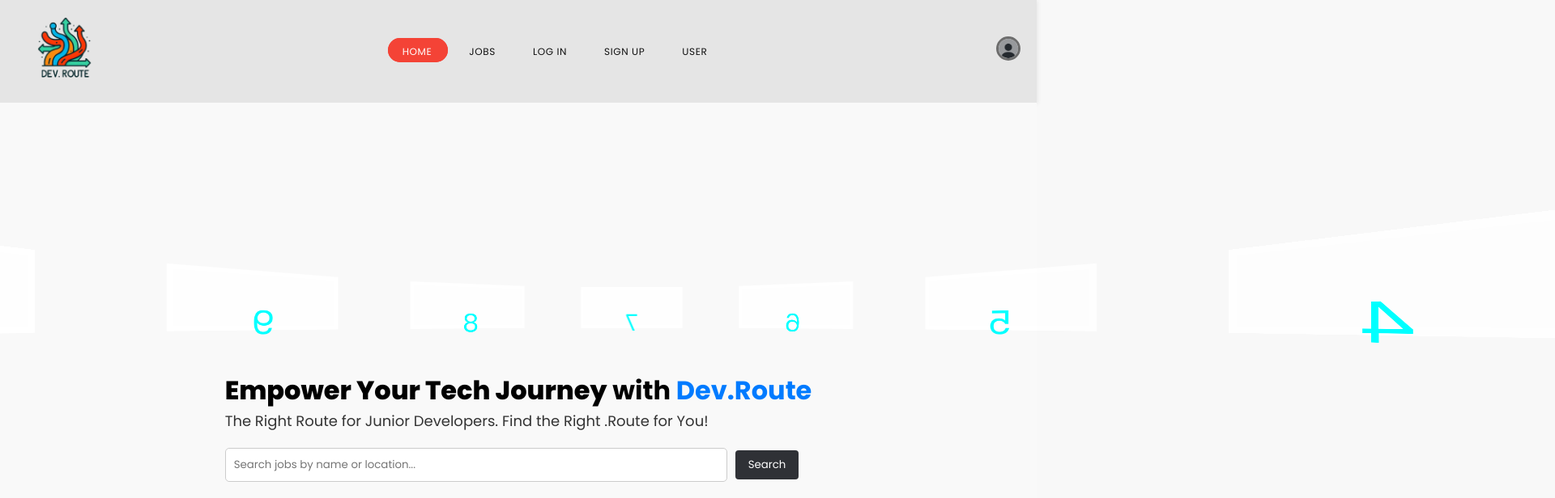
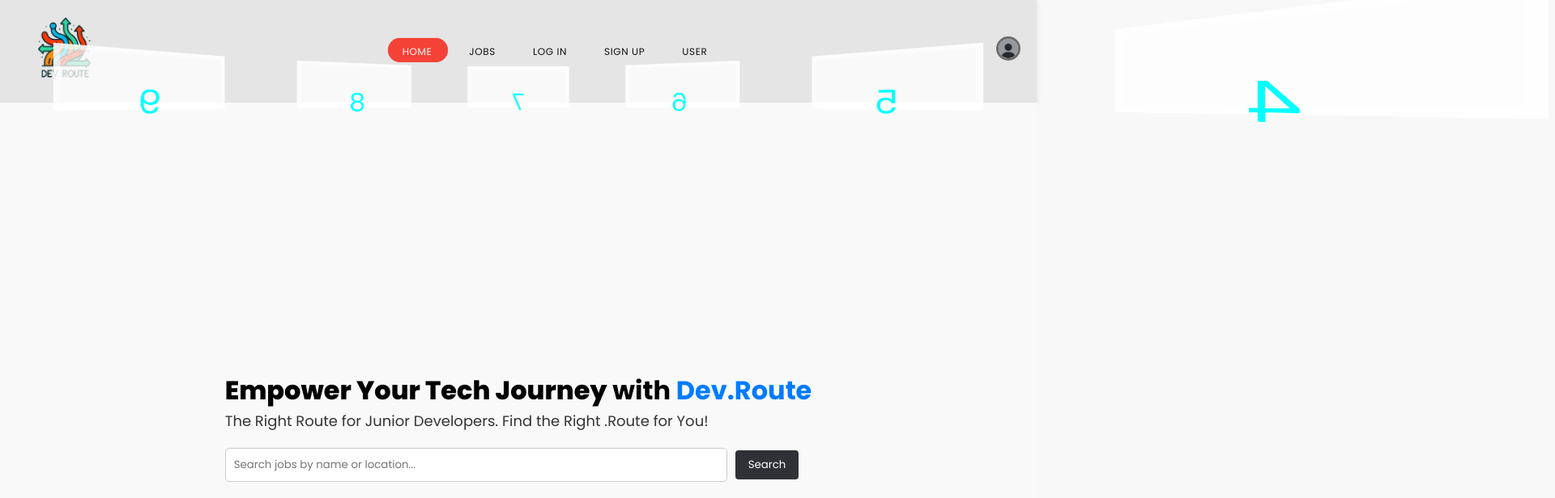
Before and after one commit to MrArmaan/DevrouteFE, a React (Vite) app: page / in a window 1280 px wide. Shown: the top 616 px of the page at 81% size, 1920 px wide, since content can reach past the window. Built offline with nearby package versions, Linux system fonts and the light colour scheme.

Commit message:
pulling from main

```diff
--- a/src/components/carousel/Carousel.css
+++ b/src/components/carousel/Carousel.css
@@ -1,4 +1,4 @@
-#fps {
+.fps {
   margin-top: 5px;
   margin-left: 35px;
 }
@@ -23,7 +23,7 @@ a:hover {
   transform: translate3d(0, 0, 0);
 }
 
-#contentContainer {
+.contentContainer {
   position: absolute;
   margin-left: -500px;
   margin-top: -500px;
@@ -33,7 +33,7 @@ a:hover {
   height: 1000px;
 }
 
-#carouselContainer {
+.carouselContainer {
   position: absolute;
   margin-left: -500px;
   margin-top: -500px;
```
